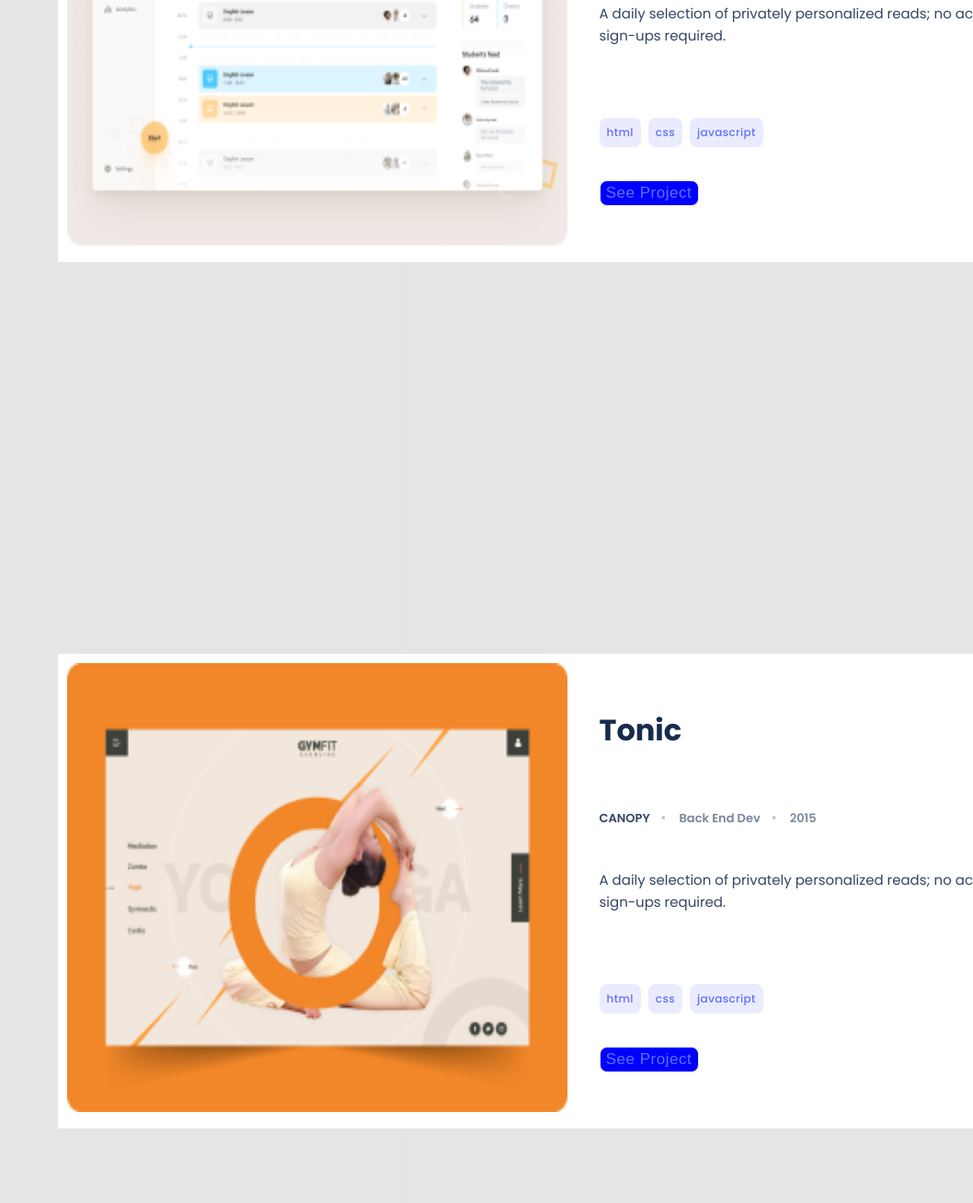
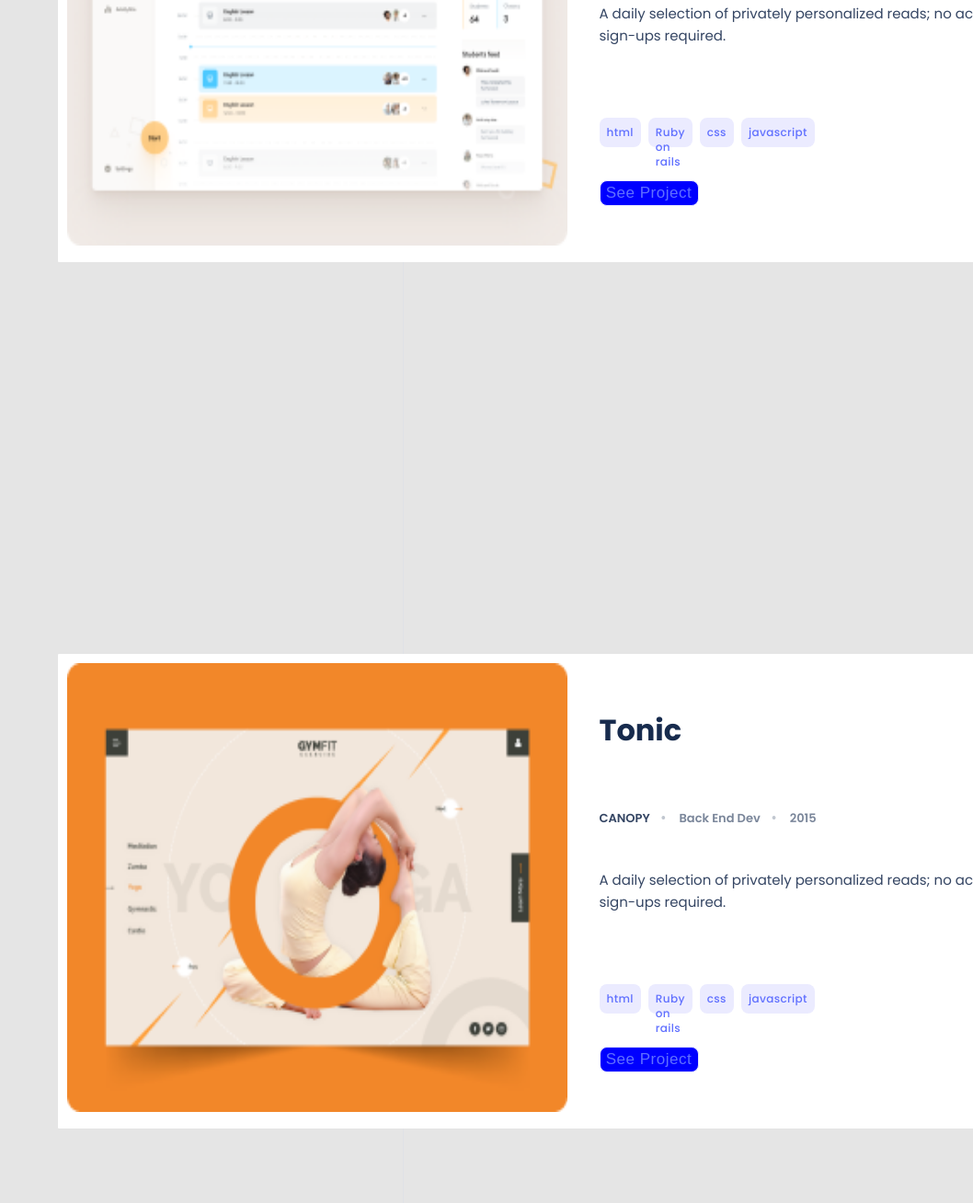
Before and after one commit to abel12-pro/Portfolio, a website: page index.html in a window 1280 px wide. Shown: the part 2392-3700 px from the top of the page at 92% size, without its empty margins (222-1280 px from the left). Drawn offline with Linux system fonts and the light colour scheme.

Commit message:
Added ruby button  on html file

```diff
--- a/index.html
+++ b/index.html
@@ -91,6 +91,7 @@
                 </p>
                 <ul class="icons-language">
                     <li class="languages">html</li>
+                    <li class="languages">Ruby on rails</li>
                     <li class="languages">css</li>
                     <li class="languages">javascript
                     </li>
@@ -120,6 +121,7 @@
                 </p>
                 <ul class="icons-language">
                     <li class="languages">html</li>
+                    <li class="languages">Ruby on rails</li>
                     <li class="languages">css</li>
                     <li class="languages">javascript
                     </li>
@@ -150,6 +152,7 @@
                 </p>
                 <ul class="icons-language">
                     <li class="languages">html</li>
+                    <li class="languages">Ruby on rails</li>
                     <li class="languages">css</li>
                     <li class="languages">javascript
                     </li>
```
